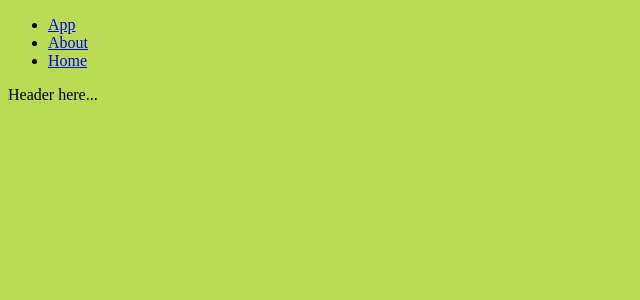
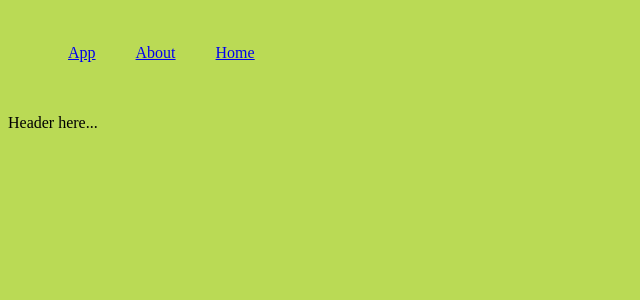
Before and after one commit to chrisPfaff/pawesome_buds, a React app: page / in a window 1280 px wide. Shown: the top 300 px of the page, without its empty margins (0-640 px from the left). Built offline with nearby package versions, Linux system fonts and the light colour scheme.

Commit message:
adding correct hot module reload for styles (#15)

```diff
--- a/package.json
+++ b/package.json
@@ -15,7 +15,7 @@
     "lint:watch": "npm run lint -- --watch",
     "test": "mocha --reporter progress tools/testSetup.js \"src/**/*.test.js\"",
     "test:watch": "npm run test -- --watch",
-    "build": "NODE_ENV=production webpack -p --config webpack.config.js"
+    "build": "webpack -p"
   },
   "dependencies": {
     "babel-cli": "^6.26.0",
@@ -65,8 +65,6 @@
     "toastr": "^2.1.2",
     "url-loader": "^0.6.2",
     "webpack": "^3.8.1",
-    "webpack-dev-middleware": "^1.12.0",
-    "webpack-dev-server": "^2.9.4",
-    "webpack-hot-middleware": "^2.20.0"
+    "webpack-dev-server": "^2.9.4"
   }
 }
--- a/src/components/App.js
+++ b/src/components/App.js
@@ -1,5 +1,7 @@
 import React, { Component } from 'react';
 import PropTypes from 'prop-types';
+
+console.log("Apps!");
 
 class App extends Component {
   render() {
--- a/src/styles/main.scss
+++ b/src/styles/main.scss
@@ -1,5 +1,14 @@
 body {
   background-color: #bada55;
+
+  ul {
+    display: inline-flex;
+
+    li {
+      list-style: none;
+      padding: 20px;
+    }
+  }
 
   h1,
   h2 {
--- a/webpack.config.js
+++ b/webpack.config.js
@@ -14,12 +14,8 @@ const config = {
   module: {
     rules: [
       {
-        test: /\.scss$/,
-        loader: ExtractTextPlugin.extract({
-          fallback: 'style-loader',
-          use: ['css-loader', 'sass-loader'],
-          publicPath: '/dist',
-        }),
+        test: /\.(s*)css$/,
+        use: ['style-loader', 'css-loader', 'sass-loader'],
       },
       {
         test: /\.js$/,
@@ -33,10 +29,8 @@ const config = {
     compress: true,
     port: 9000,
     stats: "errors-only",
-    hot: true,
     open: true
   },
-
   plugins: [
     new HtmlWebPackPlugin({
       title: 'Pooch Patrol',
```
